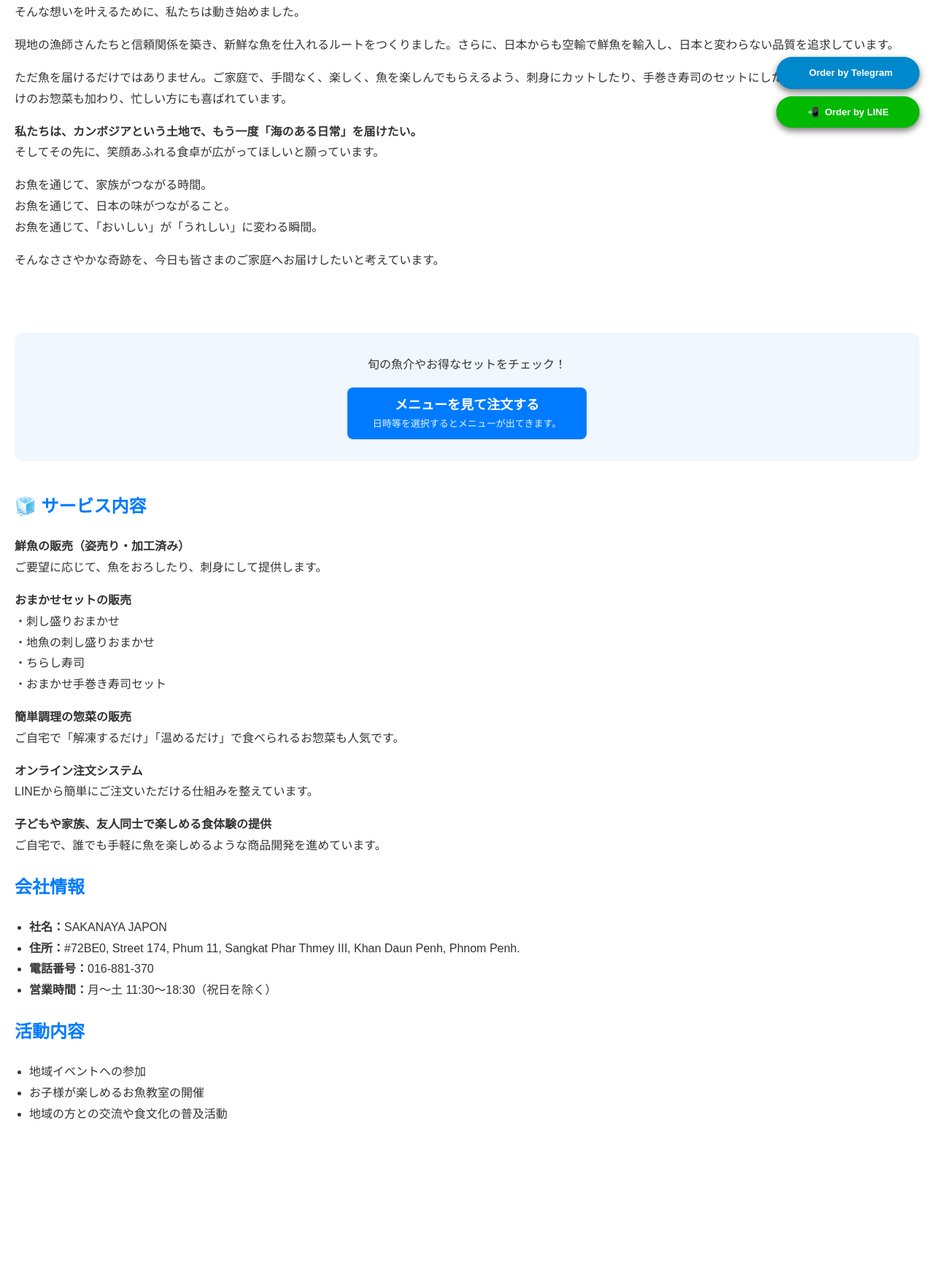
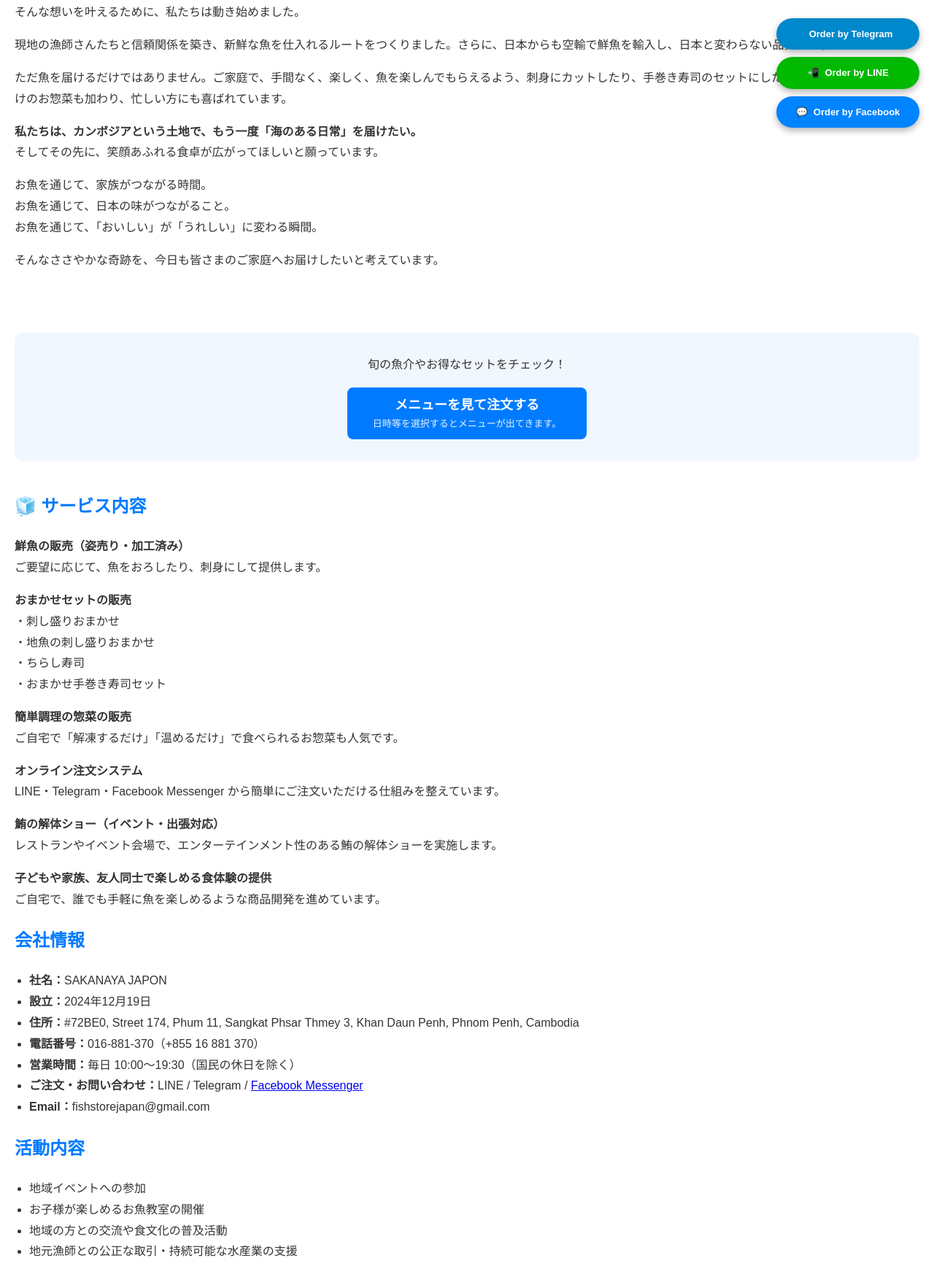
Before and after one commit to Sasuraimitsu/sakanayajapon, a plain HTML site: page aboutus.html in a window 1280 px wide. Shown: the part 605-2355 px from the top of the page at 73% size. Before the commit the page ends 2166 px from the top, so only its background shows below. Drawn offline with Linux system fonts and the light colour scheme.

Commit message:
Update aboutus.html

```diff
--- a/aboutus.html
+++ b/aboutus.html
@@ -79,6 +79,11 @@
       background-color: #0088cc;
     }
 
+    /* Facebook Messengerボタン */
+    .btn-fb {
+      background-color: #0084ff;
+    }
+
     /* アイコンの余白 */
     .float-btn i, .float-btn span {
       margin-right: 8px;
@@ -142,14 +147,6 @@
       // コンテンツの切り替え
       document.getElementById('content-ja').style.display = lang === 'ja' ? '' : 'none';
       document.getElementById('content-en').style.display = lang === 'en' ? '' : 'none';
-
-      // LINEボタンの文字切り替え
-      const lineBtnText = document.querySelector('.floating-btn span');
-      if (lang === 'ja') {
-        lineBtnText.innerText = '📲 Order by LINE';
-      } else {
-        lineBtnText.innerText = '📲 Order by LINE';
-      }
     }
   </script>
 </head>
@@ -206,7 +203,10 @@
   ご自宅で「解凍するだけ」「温めるだけ」で食べられるお惣菜も人気です。</p>
 
   <p><strong>オンライン注文システム</strong><br>
-  LINEから簡単にご注文いただける仕組みを整えています。</p>
+  LINE・Telegram・Facebook Messenger から簡単にご注文いただける仕組みを整えています。</p>
+
+  <p><strong>鮪の解体ショー（イベント・出張対応）</strong><br>
+  レストランやイベント会場で、エンターテインメント性のある鮪の解体ショーを実施します。</p>
 
   <p><strong>子どもや家族、友人同士で楽しめる食体験の提供</strong><br>
   ご自宅で、誰でも手軽に魚を楽しめるような商品開発を進めています。</p>
@@ -214,9 +214,12 @@
   <h2>会社情報</h2>
   <ul>
     <li><strong>社名：</strong>SAKANAYA JAPON</li>
-    <li><strong>住所：</strong>#72BE0, Street 174, Phum 11, Sangkat Phar Thmey III, Khan Daun Penh, Phnom Penh.</li>
-    <li><strong>電話番号：</strong>016-881-370</li>
-    <li><strong>営業時間：</strong>月〜土 11:30〜18:30（祝日を除く）</li>
+    <li><strong>設立：</strong>2024年12月19日</li>
+    <li><strong>住所：</strong>#72BE0, Street 174, Phum 11, Sangkat Phsar Thmey 3, Khan Daun Penh, Phnom Penh, Cambodia</li>
+    <li><strong>電話番号：</strong>016-881-370（+855 16 881 370）</li>
+    <li><strong>営業時間：</strong>毎日 10:00〜19:30（国民の休日を除く）</li>
+    <li><strong>ご注文・お問い合わせ：</strong>LINE / Telegram / <a href="https://www.facebook.com/share/15UgiCCdu4/" target="_blank">Facebook Messenger</a></li>
+    <li><strong>Email：</strong>fishstorejapan@gmail.com</li>
   </ul>
 
   <h2>活動内容</h2>
@@ -224,20 +227,12 @@
     <li>地域イベントへの参加</li>
     <li>お子様が楽しめるお魚教室の開催</li>
     <li>地域の方との交流や食文化の普及活動</li>
+    <li>地元漁師との公正な取引・持続可能な水産業の支援</li>
   </ul>
-    <div class="floating-container">
-    <a href="https://t.me/+UZAm7-eLzD0yZTA1" class="float-btn btn-tele" target="_blank">
-      <i class="fa-brands fa-telegram"></i> Order by Telegram
-    </a>
-
-    <a href="https://miniapp.line.me/2006469733-lgZj9vJ4" class="float-btn btn-line" target="_blank">
-      <span>📲</span> Order by LINE
-    </a>
-  </div>
   </div>
 
   <div id="content-en" style="display: none;">
-    <h1>🐟 Our Vision — “A Taste of the Sea, For Every Cambodian Homen Home”</h1>
+    <h1>🐟 Our Vision — “A Taste of the Sea, For Every Cambodian Home”</h1>
     <p>In Japan, fish is a familiar presence at every meal. From early-morning market runs to family dinners with sashimi and weekend sushi parties, seafood is more than food—it’s a way to share warmth and connection.</p>
     <p>In Cambodia, where river fish are more common and sea fish are rare, that familiarity is harder to find. Many people feel a longing for the sea.</p>
     <p>We started this shop to fulfill that wish—to make sashimi possible at home, to bring Japanese flavors to your children, and to help you enjoy hand-roll sushi with friends.</p>
@@ -254,15 +249,19 @@
     <p><strong>Fresh Fish (whole or processed)</strong><br>We clean or prepare fish for sashimi as needed.</p>
     <p><strong>Omakase Sets</strong><br>・Sashimi Platter<br>・Local Fish Sashimi Platter<br>・Matsuri sushi Platter<br>・Hand-Roll Sushi Set</p>
     <p><strong>Easy-prep Side Dishes</strong><br>Ready-to-eat items that can be thawed or warmed at home.</p>
-    <p><strong>Online Ordering</strong><br>Order easily via LINE.</p>
+    <p><strong>Online Ordering</strong><br>Order easily via LINE, Telegram, or Facebook Messenger.</p>
+    <p><strong>Tuna Cutting Show (events &amp; on-site)</strong><br>We perform live tuna-cutting shows at restaurants and event venues.</p>
     <p><strong>Enjoyable Food Experience</strong><br>We develop products that families and friends can enjoy together at home.</p>
 
     <h2>Company Info</h2>
     <ul>
       <li><strong>Name:</strong> SAKANAYA JAPON</li>
-      <li><strong>Address:</strong> #72BE0, Street 174, Phnom Penh</li>
-      <li><strong>Phone:</strong> 016-881-370</li>
-      <li><strong>Hours:</strong> Mon–Sat 11:30am–6:30pm (Closed holidays)</li>
+      <li><strong>Established:</strong> December 19, 2024</li>
+      <li><strong>Address:</strong> #72BE0, Street 174, Phum 11, Sangkat Phsar Thmey 3, Khan Daun Penh, Phnom Penh, Cambodia</li>
+      <li><strong>Phone:</strong> +855 16 881 370</li>
+      <li><strong>Hours:</strong> Daily 10:00am–7:30pm (Closed on public holidays)</li>
+      <li><strong>Order / Contact:</strong> LINE / Telegram / <a href="https://www.facebook.com/share/15UgiCCdu4/" target="_blank">Facebook Messenger</a></li>
+      <li><strong>Email:</strong> fishstorejapan@gmail.com</li>
     </ul>
 
     <h2>Activities</h2>
@@ -270,6 +269,7 @@
       <li>Participation in local events</li>
       <li>Fish workshops for children</li>
       <li>Community engagement and food culture education</li>
+      <li>Fair trade with local fishermen and support for sustainable fisheries</li>
     </ul>
   </div>
   <div class="floating-container">
@@ -280,6 +280,10 @@
     <a href="https://miniapp.line.me/2006469733-lgZj9vJ4" class="float-btn btn-line" target="_blank">
       <span>📲</span> Order by LINE
     </a>
+
+    <a href="https://www.facebook.com/share/15UgiCCdu4/" class="float-btn btn-fb" target="_blank">
+      <span>💬</span> Order by Facebook
+    </a>
   </div>
 </body>
 </html>
```
